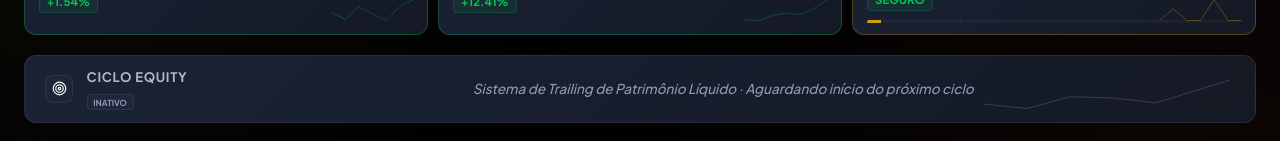
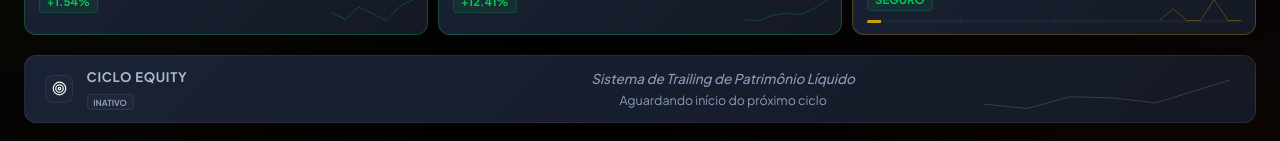
Before and after one commit to tonyrogeness-web/Oriontech, a Next.js app: page / in a window 1280 px wide. Shown: the part 449-590 px from the top of the page. Built offline with nearby package versions, Linux system fonts and the light colour scheme; no server answers; the database is empty.

Commit message:
design: structure equity cycle card as clean two-line layout matching mt5

```diff
--- a/src/components/KpiCards.tsx
+++ b/src/components/KpiCards.tsx
@@ -339,33 +339,32 @@ export default function KpiCards({
           </div>
         </div>
 
-        {/* Center: Meta Base / Target & Profit / Progress in single line */}
+        {/* Center: Meta Base / Target on Line 1, Profit / Progress on Line 2 */}
         <div className={styles.eqCycleCenter}>
           {trailingActive ? (
+            <div className={styles.eqCycleValueColumn}>
               <div className={styles.eqCycleValueRow}>
                 <span className={styles.eqCycleValueLabel}>BASE:</span>
                 <span className={`${styles.eqCycleValue} tabular-nums`}>{formatValPrimary(equityCycleBase)}</span>
-
                 <span className={styles.eqCycleArrow}>➔</span>
-
                 <span className={styles.eqCycleValueLabel}>ALVO (+{targetPct.toFixed(0)}%):</span>
                 <span className={`${styles.eqCycleValue} tabular-nums`}>{formatValPrimary(targetValue)}</span>
-
-              <span className={styles.eqCycleSeparator}>·</span>
-
+              </div>
+              <div className={styles.eqCycleValueRow}>
                 <span className={styles.eqCycleValueLabel} style={{ color: profitColor }}>LUCRO:</span>
                 <span className={`${styles.eqCycleProfitValue} tabular-nums`} style={{ color: profitColor }}>
                   {profitNet >= 0 ? "+" : ""}{formatValPrimary(profitNet)} ({trailingPeak >= 0 ? "+" : ""}{trailingPeak.toFixed(2)}%)
                 </span>
-
-              <span className={styles.eqCycleSeparator}>·</span>
-
-              <span className={`${styles.eqCycleProgressText} tabular-nums`}>
+                <span className={`${styles.eqCycleProgressText} tabular-nums`} style={{ color: cycleColorVal, marginLeft: "0.75rem" }}>
                   {barStr} {progressPercentText}%
                 </span>
               </div>
+            </div>
           ) : (
-            <span className={styles.eqCycleInactiveText}>Sistema de Trailing de Patrimônio Líquido · Aguardando início do próximo ciclo</span>
+            <div className={styles.eqCycleValueColumn}>
+              <span className={styles.eqCycleInactiveText}>Sistema de Trailing de Patrimônio Líquido</span>
+              <span className={styles.eqCycleInactiveSub}>Aguardando início do próximo ciclo</span>
+            </div>
           )}
         </div>
       </div>
--- a/src/components/components.module.css
+++ b/src/components/components.module.css
@@ -2559,6 +2559,14 @@
   font-size: clamp(0.7rem, 1.6vw, 0.78rem);
 }
 
+.eqCycleValueColumn {
+  display: flex;
+  flex-direction: column;
+  gap: 0.35rem;
+  align-items: center;
+  z-index: 10;
+}
+
 @media (max-width: 768px) {
   .equityCycleCardFull {
     flex-direction: column;
@@ -2569,6 +2577,9 @@
   .eqCycleCenter {
     justify-content: flex-start;
   }
+  .eqCycleValueColumn {
+    align-items: flex-start;
+  }
   .eqCycleValueRow {
     flex-wrap: wrap;
   }
```
Lines whose indentation alone changed are shown as unchanged.
